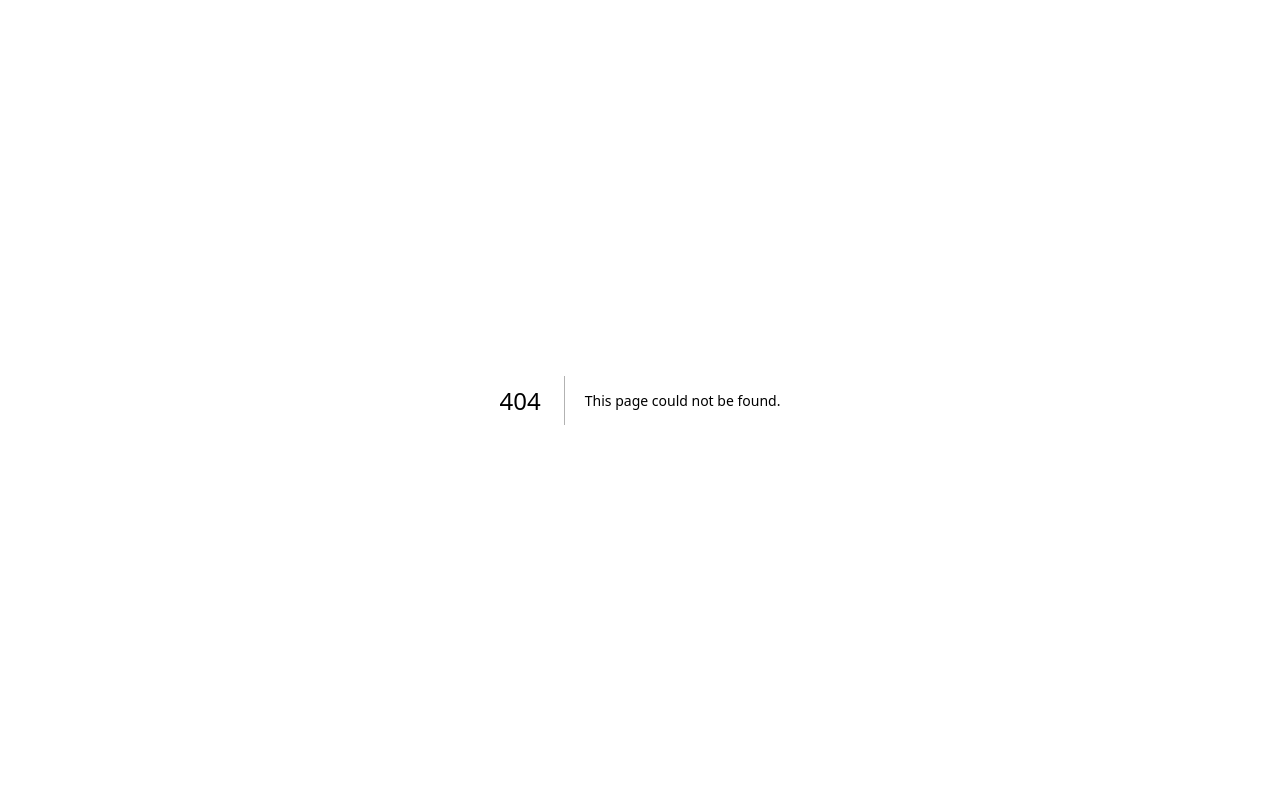
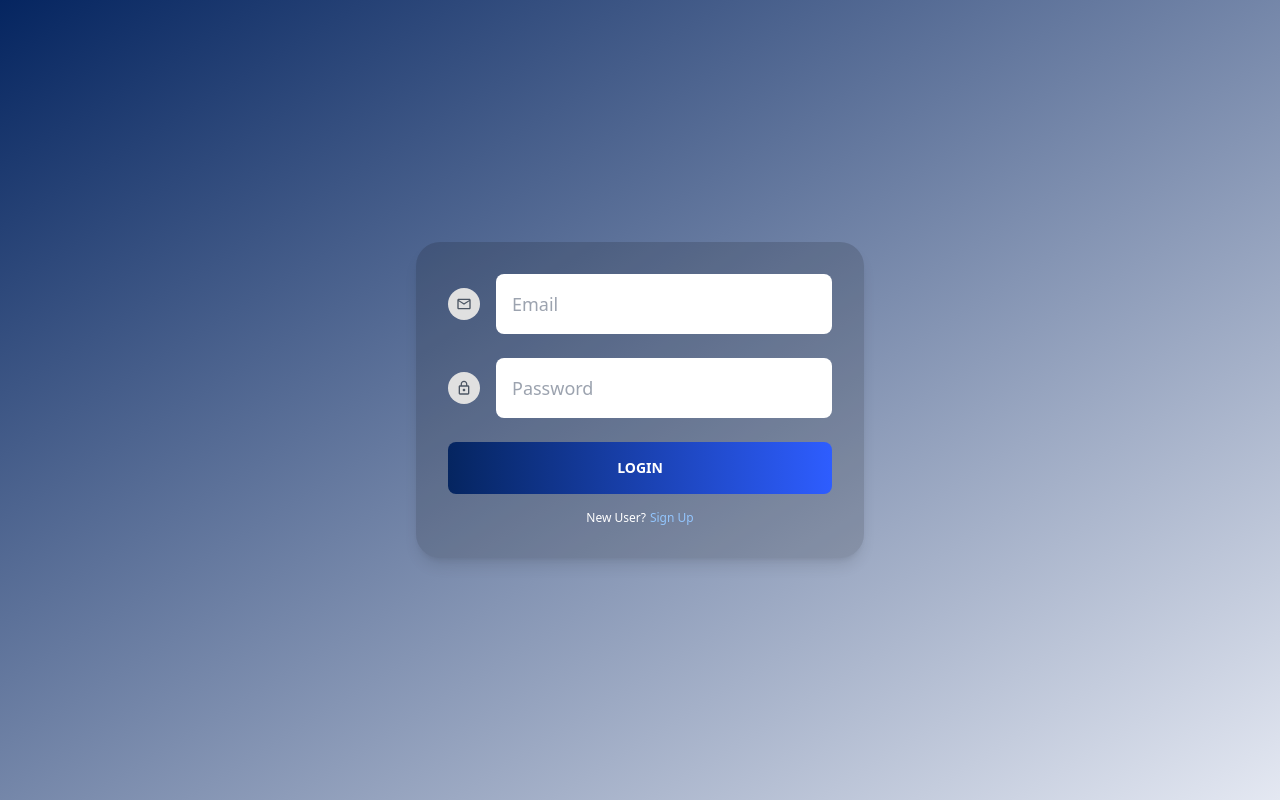
Before and after one commit to ShaliniSJ/The-Do-Nation-Station, a Next.js app: page /signin in a window 1280 px wide. Before the commit this address had no page. Built offline with nearby package versions, Linux system fonts and the light colour scheme.

Commit message:
[kierthana] added signin and signup page

```diff
--- a/package.json
+++ b/package.json
@@ -9,6 +9,8 @@
     "lint": "next lint"
   },
   "dependencies": {
+    "@ionic/react": "^8.2.6",
+    "ionicons": "^7.4.0",
     "next": "14.2.5",
     "react": "^18",
     "react-dom": "^18",
--- /dev/null
+++ b/src/components/Input.jsx
@@ -0,0 +1,18 @@
+// src/components/InputComponent.jsx
+
+
+const Input = () => {
+  return (
+    <div className="w-[210px] h-[50px] flex items-center justify-center bg-gradient-to-b from-blue to-blue-100 rounded-[30px] overflow-hidden cursor-pointer shadow-[2px_2px_10px_rgba(0,0,0,0.075)]">
+      <input
+        placeholder="Search.."
+        id="input"
+        className="w-[200px] h-[40px] border-none outline-none caret-[#ff5100] bg-white rounded-[30px] pl-[15px] tracking-wide text-[#131313] text-[13.4px]"
+        name="text"
+        type="text"
+      />
+    </div>
+  );
+};
+
+export default Input;
--- /dev/null
+++ b/src/components/signincomponent.jsx
@@ -0,0 +1,32 @@
+import { MdMailOutline, MdLockOutline } from 'react-icons/md';
+
+const SignIn = () => {
+  return (
+    <div className="flex items-center justify-center min-h-screen bg-gradient-to-br from-blue to-background">
+      <div className="relative p-8 bg-black/15 rounded-3xl shadow-lg w-full max-w-md">
+        <div className="absolute inset-0 bg-noise opacity-30" />
+        <form className="relative space-y-6">
+          <div className="flex items-center space-x-4">
+            <label htmlFor="username" className="flex items-center justify-center w-8 h-8 bg-gray-200 cursor-pointer rounded-full">
+              <MdMailOutline className="text-gray-600" />
+            </label>
+            <input id="email" className="flex-1 p-4 border-none text-gray-600 text-lg placeholder-gray-400 rounded-lg outline-none transition-transform duration-150 transform focus:scale-105" placeholder="Email" type="text" />
+          </div>
+          <div className="flex items-center space-x-4">
+            <label htmlFor="password" className="flex items-center justify-center w-8 h-8 bg-gray-200 cursor-pointer rounded-full">
+              <MdLockOutline className="text-gray-600" />
+            </label>
+            <input id="password" className="flex-1 p-4 border-none text-gray-600 text-lg placeholder-gray-400 rounded-lg outline-none transition-transform duration-150 transform focus:scale-105" placeholder="Password" type="password" />
+          </div>
+          <input className="w-full p-4 bg-gradient-to-r from-blue to-blue-100 text-white font-semibold text-sm rounded-lg cursor-pointer transition-transform duration-150 transform focus:scale-105" type="submit" value="LOGIN" />
+        </form>
+        <div className="flex justify-center items-center text-xs mt-4">
+          <span className="text-primary">New User?</span>
+          <a href="#" className="text-blue-300 hover:font-bold focus:font-bold ml-1">Sign Up</a>
+        </div>
+      </div>
+    </div>
+  );
+}
+
+export default SignIn;
--- /dev/null
+++ b/src/components/signupcomponent.jsx
@@ -0,0 +1,39 @@
+import { MdMailOutline, MdLockOutline } from 'react-icons/md';
+import { FaRegUser } from "react-icons/fa";
+
+const SignUp = () => {
+  return (
+    <div className="flex items-center justify-center min-h-screen bg-gradient-to-br from-blue to-background">
+      <div className="relative p-8 bg-black/15 rounded-3xl shadow-lg w-full max-w-md">
+        <div className="absolute inset-0 bg-noise opacity-30" />
+        <form className="relative space-y-6">
+        <div className="flex items-center space-x-4">
+            <label htmlFor="username" className="flex items-center justify-center w-8 h-8 bg-gray-200 cursor-pointer rounded-full">
+              <FaRegUser className="text-gray-600" />
+            </label>
+            <input id="username" className="flex-1 p-4 border-none text-gray-600 text-lg placeholder-gray-400 rounded-lg outline-none transition-transform duration-150 transform focus:scale-105" placeholder="Username" type="text" />
+          </div>
+          <div className="flex items-center space-x-4">
+            <label htmlFor="email" className="flex items-center justify-center w-8 h-8 bg-gray-200 cursor-pointer rounded-full">
+              <MdMailOutline className="text-gray-600" />
+            </label>
+            <input id="email" className="flex-1 p-4 border-none text-gray-600 text-lg placeholder-gray-400 rounded-lg outline-none transition-transform duration-150 transform focus:scale-105" placeholder="Email" type="text" />
+          </div>
+          <div className="flex items-center space-x-4">
+            <label htmlFor="password" className="flex items-center justify-center w-8 h-8 bg-gray-200 cursor-pointer rounded-full">
+              <MdLockOutline className="text-gray-600" />
+            </label>
+            <input id="password" className="flex-1 p-4 border-none text-gray-600 text-lg placeholder-gray-400 rounded-lg outline-none transition-transform duration-150 transform focus:scale-105" placeholder="Password" type="password" />
+          </div>
+          <input className="w-full p-4 bg-gradient-to-r from-blue to-blue-100 text-white font-semibold text-sm rounded-lg cursor-pointer transition-transform duration-150 transform focus:scale-105" type="submit" value="LOGIN" />
+        </form>
+        <div className="flex justify-center items-center text-xs mt-4">
+          <span className="text-primary">New User?</span>
+          <a href="#" className="text-blue-300 hover:font-bold focus:font-bold ml-1">Sign Up</a>
+        </div>
+      </div>
+    </div>
+  );
+}
+
+export default SignUp;
--- /dev/null
+++ b/src/pages/signin.jsx
@@ -0,0 +1,9 @@
+import SignIn from '../components/signincomponent';
+
+const SignInPage = () => {
+    return (
+        <SignIn />
+    );
+}
+
+export default SignInPage;
--- /dev/null
+++ b/src/pages/signup.jsx
@@ -0,0 +1,9 @@
+import SignUp from '../components/signupcomponent'
+
+const SignUpPage = () => {
+    return (
+        <SignUp />
+    );
+}
+
+export default SignUpPage;
--- a/tailwind.config.js
+++ b/tailwind.config.js
@@ -36,10 +36,9 @@ module.exports = {
           light: "#052560", // Text color
           dark: "#E0E0E0", // Dark text color for contrast on light backgrounds
         },
-        accent: {
-          DEFAULT: "#FF9001", // Primary accent color
-          light: "#FF8E01", // Light accent color
-        },
+        background:{
+          DEFAULT:'#e4e8f2'
+        }
       },
     },
   },
```
Also changed, not shown: 2 other files (tests, documents, lock files or other folders).
